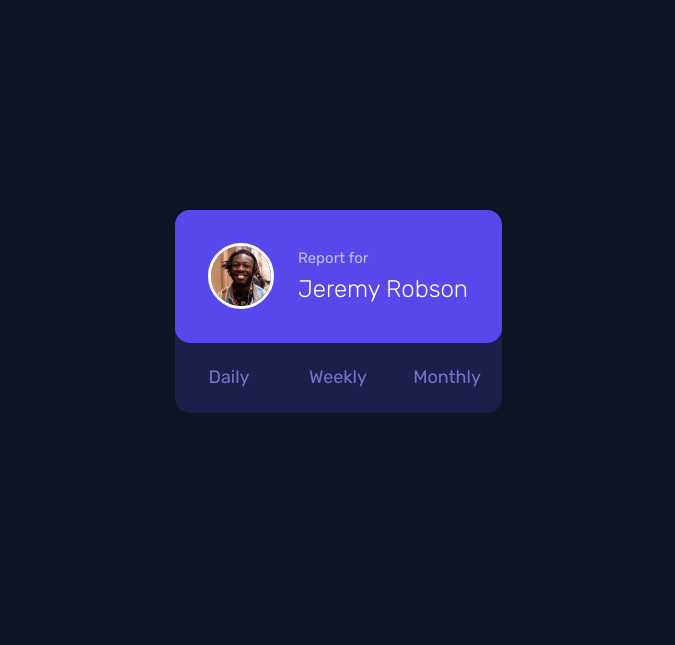
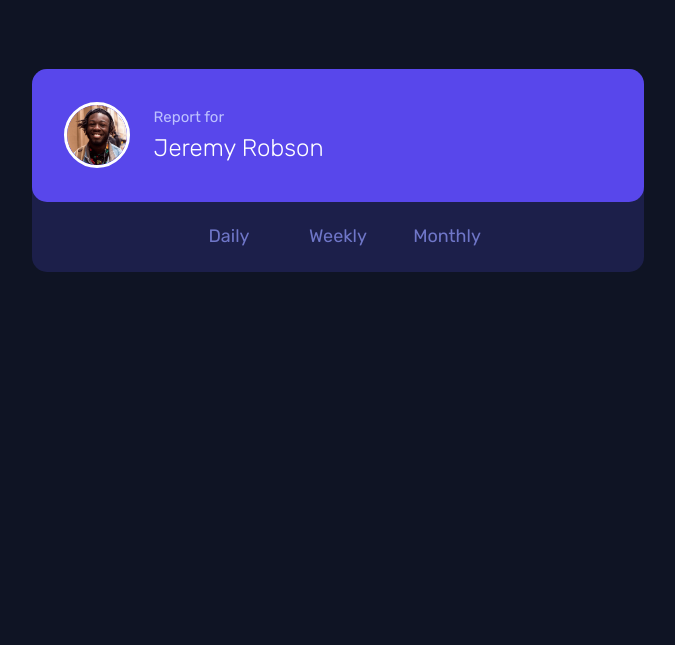
Before and after one commit to ZeroTekniq/time-tracking-dashboard, a plain HTML site: page index.html in a window 1280 px wide. Shown: the whole page, without its empty margins (302-977 px from the left). Drawn offline with Linux system fonts and the light colour scheme.

Commit message:
added tablet media query

```diff
--- a/dist/script.js
+++ b/dist/script.js
@@ -40,7 +40,6 @@ const renderCards = (clickedButton) => {
         const card = document.createElement('div');
         card.classList.add('card-container');
         card.innerHTML = `
-            <<div class="card-container">
                 <div class="card-container__backing ${activityClass}">
                 <div class="card-container__face">
                     <button class="card-container__button">${name}</button>
@@ -59,7 +58,9 @@ const renderCards = (clickedButton) => {
 
 buttons.forEach(button => {
     button.addEventListener('click', () => {
+
         activateButton(button)
+
         const clickedButton = button.dataset.option;
 
         renderCards(clickedButton)
--- a/index.html
+++ b/index.html
@@ -7,17 +7,12 @@
   <link rel="icon" type="image/png" sizes="32x32" href="./images/favicon-32x32.png">
   <link rel="stylesheet" href="./dist/styles.css">
 
-  <title>Frontend Mentor | Time tracking dashboard</title>
-
-  <!-- Feel free to remove these styles or customise in your own stylesheet 👍 -->
-  <style>
-    .attribution { font-size: 11px; text-align: center; }
-    .attribution a { color: hsl(228, 45%, 44%); }
-  </style>
+  <title>Time tracking dashboard</title>
 </head>
 <body>
 
-  <section class="profile-card">
+  <div class="wrapper">
+    <section id="profile" class="profile-card" style="grid-area: box-1">
       <div class="profile-card__back">
         <div class="profile-card__face">
           <img class="profile-card__img" src="./images/image-jeremy.png" alt="Jeremy Robson profile picture">
@@ -33,10 +28,75 @@
           </div>
       </div>
     </section>
-
     <section class="section__hours">
-    <!-- Time cards rendered here from script -->
+      <!-- <div class="card-container" style="grid-area: box-2">
+        <div class="card-container__backing work">
+        <div class="card-container__face">
+          <button class="card-container__button">Work</button>
+          <div class="card-container__hours">
+            <p class="card-container__current-time">32hrs</p>
+            <p class="card-container__previous-time">Previous - 36hrs</p>
+          </div>
+        </div>
+        </div>
+      </div>
+      <div class="card-container" style="grid-area: box-3">
+        <div class="card-container__backing play">
+        <div class="card-container__face">
+          <p class="card-container__button">Play</p>
+          <div class="card-container__hours">
+            <p class="card-container__current-time">10hrs</p>
+            <p class="card-container__previous-time">Previous - 8hrs</p>
+          </div>
+        </div>
+        </div>
+      </div>
+      <div class="card-container" style="grid-area: box-4">
+        <div class="card-container__backing study">
+        <div class="card-container__face">
+          <button class="card-container__button">Study</button>
+          <div class="card-container__hours">
+            <p class="card-container__current-time">4hrs</p>
+            <p class="card-container__previous-time">Previous - 7hrs</p>
+          </div>
+        </div>
+        </div>
+      </div>
+      <div class="card-container" style="grid-area: box-5">
+        <div class="card-container__backing exercise">
+        <div class="card-container__face">
+          <button class="card-container__button">Exercise</button>
+          <div class="card-container__hours">
+            <p class="card-container__current-time">4hrs</p>
+            <p class="card-container__previous-time">Previous - 5hrs</p>
+          </div>
+        </div>
+        </div>
+      </div>
+      <div class="card-container" style="grid-area: box-6">
+        <div class="card-container__backing social">
+        <div class="card-container__face">
+          <button class="card-container__button">Social</button>
+          <div class="card-container__hours">
+            <p class="card-container__current-time">5hrs</p>
+            <p class="card-container__previous-time">Previous - 10hrs</p>
+          </div>
+        </div>
+        </div>
+      </div>
+      <div class="card-container" style="grid-area: box-7">
+        <div class="card-container__backing self-care">
+        <div class="card-container__face">
+          <button class="card-container__button">Self Care</button>
+          <div class="card-container__hours">
+            <p class="card-container__current-time">2hrs</p>
+            <p class="card-container__previous-time">Previous - 2hrs</p>
+          </div>
+        </div>
+        </div>
+      </div>  -->
     </section>
+  </div>
 
 
 <script src="./dist/script.js"></script>
--- a/styles/components/_profile-card.scss
+++ b/styles/components/_profile-card.scss
@@ -3,6 +3,7 @@
 
 .profile-card {
     margin-top: 5.06rem;
+    // margin-bottom: 1.5rem;
     width: 20.4375rem;
     height: 12.6875rem;
 
@@ -18,6 +19,7 @@
         height: 100%;
         background-color: c.$clr-navy-900;
         border-radius: 0.9375rem;
+
     }
 
     &__face {
--- a/styles/components/_time-card.scss
+++ b/styles/components/_time-card.scss
@@ -1,7 +1,10 @@
 @use '../globals/colors' as c;
 @use '../globals/typography' as t;
 
-
+.wrapper {
+    display: grid;
+    place-items: center;
+}
 
 .card-container {
     display: grid;
@@ -21,7 +24,7 @@
 
     &__face {
         margin-top: 2.37rem;
-        padding: 1.5rem;
+        padding: 1.4rem;
         width: 100%;
         height: 7.625rem;
         background-color: c.$clr-navy-900;
--- a/styles/layouts/_index.scss
+++ b/styles/layouts/_index.scss
@@ -1 +1,2 @@
 @forward 'mobile';
+@forward 'media-queries';
--- /dev/null
+++ b/styles/layouts/_media-queries.scss
@@ -0,0 +1,76 @@
+
+
+@media screen and (width >= 48rem) {
+
+    body {
+        display: grid;
+        place-items: center;
+        height: 95vh;
+    }
+
+    .wrapper {
+        display: grid;
+        gap: 4.5rem;
+        grid-template-columns: 1fr;
+        grid-template-rows: 13.38125rem calc(13.38125rem * 2);
+        grid-template-areas:
+        "box-1"
+        "section__hours";
+    }
+
+    .profile-card {
+        width: 38.3rem;
+        height: 12.6875rem;
+
+        &__back {
+            width: 100%;
+            height: 100%;
+            background-size: 4rem 4rem;
+        }
+
+        &__face {
+            justify-content: start;
+            padding-left: 2rem;
+        }
+    }
+
+    .button-flexbox {
+        display: flex;
+        justify-content: center;
+        }
+
+    .section__hours {
+        display: grid;
+        grid-auto-columns: auto 11.75rem;
+        grid-auto-rows: auto 13.38125rem;
+        grid-template-areas:
+        "box-2 box-3 box-4"
+        "box-5 box-6 box-7"
+        ;
+        gap: 1.5rem;
+    }
+
+    .card-container {
+        margin-bottom: 0;
+        width: 11.75rem;
+        height: 13.38125rem;
+
+        &__backing {
+            height: 98%;
+        }
+
+        &__face {
+            margin-top: 2.06rem;
+            height: 11.25rem;
+        }
+
+        &__hours {
+            padding-top: 1rem;
+            display: flex;
+            flex-direction: column;
+            align-items: start;
+            gap: 1.5rem;
+        }
+
+    }
+}
--- a/styles/layouts/_mobile.scss
+++ b/styles/layouts/_mobile.scss
@@ -7,13 +7,18 @@ body {
     background-color: c.$clr-navy-950;
 }
 
-.section__hours {
-    display: flex;
-    flex-direction: column;
+.wrapper {
+    display: grid;
+    place-items: center;
+    grid-template-columns: 1fr;
     gap: 1.5rem;
+    grid-template-areas:
+    "box-1"
+    "section__hours";
 }
 
 .card-container {
+    margin-bottom: 1.5rem;
 
     &__hours {
         display: flex;
@@ -21,6 +26,5 @@ body {
         justify-content: space-between;
         width: 100%;
         align-items: center;
-
     }
 }
```
Also changed, not shown: dist/styles.css, 1 other file. Lines whose indentation alone changed are shown as unchanged.
